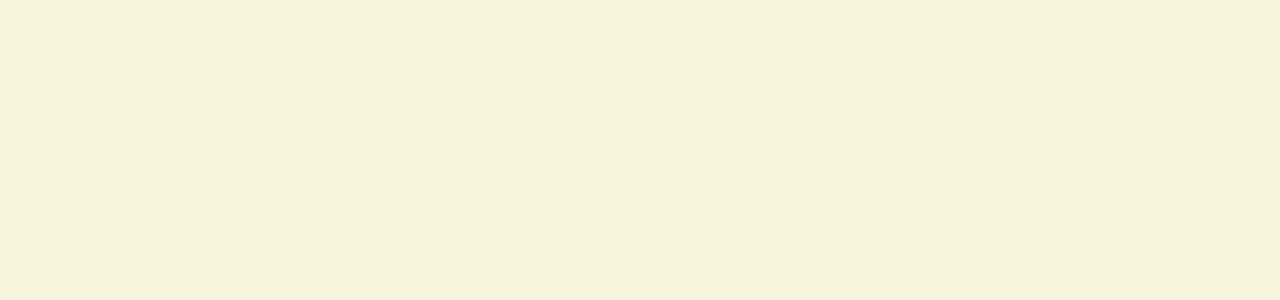
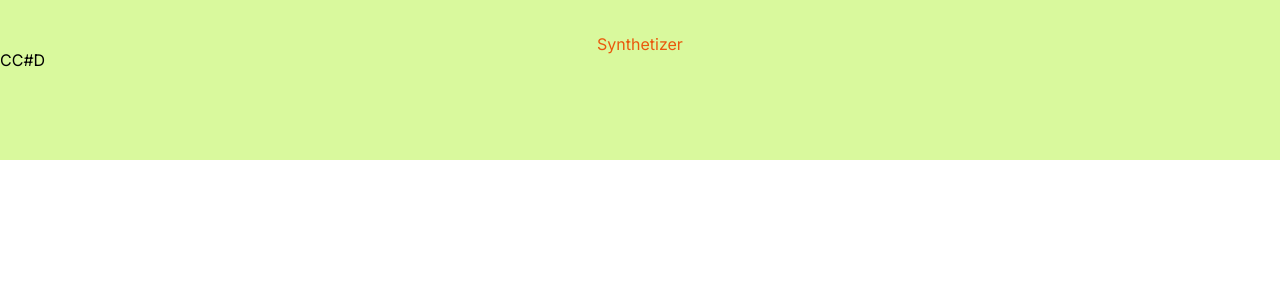
Before and after one commit to Yulanyandrea/Piano_Project, a Next.js app: page / in a window 1280 px wide. Shown: the top 300 px of the page. Built offline with nearby package versions, Linux system fonts and the light colour scheme.

Commit message:
adding an object to iterate and create multiple keys

```diff
--- a/src/app/globals.css
+++ b/src/app/globals.css
@@ -1,22 +1,3 @@
 @tailwind base;
 @tailwind components;
 @tailwind utilities;
-
-:root {
-  --foreground-rgb: 0, 0, 0;
-  --background-start-rgb: 214, 219, 220;
-  --background-end-rgb: 255, 255, 255;
-}
-
-@media (prefers-color-scheme: dark) {
-  :root {
-    --foreground-rgb: 255, 255, 255;
-    --background-start-rgb: 0, 0, 0;
-    --background-end-rgb: 0, 0, 0;
-  }
-}
-
-body {
-  color: rgb(var(--foreground-rgb));
-  background: beige
-}
--- a/src/app/page.tsx
+++ b/src/app/page.tsx
@@ -1,15 +1,26 @@
 "use client"
 import PianoKey from '../componets/PianoKeys';
+import 'tailwindcss/tailwind.css'
 
 const Home = () => {
+  let notesObj = {
+    "C": 261.63,
+    "C#":277.183,
+    "D":293.665
+  }
+  let notesValues = Object.entries(notesObj);
 
   return (
     <main>
-        <section className="piano">
-          <PianoKey noteFrequency={261.63}  /> {/* C4 */}
-          <PianoKey noteFrequency={277.183}  />
+       <section  className= "bg-lime-200 w-30 h-40">
+          <p className='bg-gray h-12 text-center text-orange-600 pt-8'>Synthetizer</p>
+          {notesValues.map(([key, value]) => (
 
-        </section>
+            <PianoKey noteFrequency={value} noteName={key} />
+
+          ))}
+       </section>
+
 
     </main>
   );
--- a/src/componets/PianoKeys.tsx
+++ b/src/componets/PianoKeys.tsx
@@ -1,11 +1,13 @@
 "use client"
 import { useState, useEffect } from 'react';
+import 'tailwindcss/tailwind.css'
 
 interface PianoKeyProps {
   noteFrequency: number;
+  noteName:string;
 }
 
-const PianoKey = ({ noteFrequency }:PianoKeyProps) => {
+const PianoKey = ({ noteFrequency,noteName }:PianoKeyProps) => {
   const [audioContext, setAudioContext] = useState<AudioContext | null>(null);
   useEffect(() => {
     const initAudioContext = () => {
@@ -29,9 +31,7 @@ const PianoKey = ({ noteFrequency }:PianoKeyProps) => {
 
   return (
     <>
-      <button className= "bg-white w-10 h-16" onClick={() => playNote(noteFrequency)}/>
-      <button className= "bg-black w-5 h-16" onClick={() => playNote(noteFrequency)}/>
-
+      <button className= "bg-white w-60 h-16" onClick={() => playNote(noteFrequency)}>{noteName}</button>
     </>
 
   );
--- a/tailwind.config.ts
+++ b/tailwind.config.ts
@@ -1,4 +1,6 @@
 import type { Config } from 'tailwindcss'
+import colors from 'tailwindcss/colors'
+
 
 const config: Config = {
   content: [
@@ -8,11 +10,32 @@ const config: Config = {
   ],
   theme: {
     extend: {
-      backgroundImage: {
-        'gradient-radial': 'radial-gradient(var(--tw-gradient-stops))',
-        'gradient-conic':
-          'conic-gradient(from 180deg at 50% 50%, var(--tw-gradient-stops))',
+      screens: {
+        sm: '480px',
+        md: '768px',
+        lg: '976px',
+        xl: '1440px',
       },
+      colors: {
+        gray: colors.coolGray,
+        blue: colors.lightBlue,
+        red: colors.rose,
+        pink: colors.fuchsia,
+      },
+      fontFamily: {
+        sans: ['Graphik', 'sans-serif'],
+        serif: ['Merriweather', 'serif'],
+      },
+      extend: {
+        spacing: {
+          '128': '32rem',
+          '144': '36rem',
+        },
+        borderRadius: {
+          '4xl': '2rem',
+        }
+      }
+
     },
   },
   plugins: [],
```
